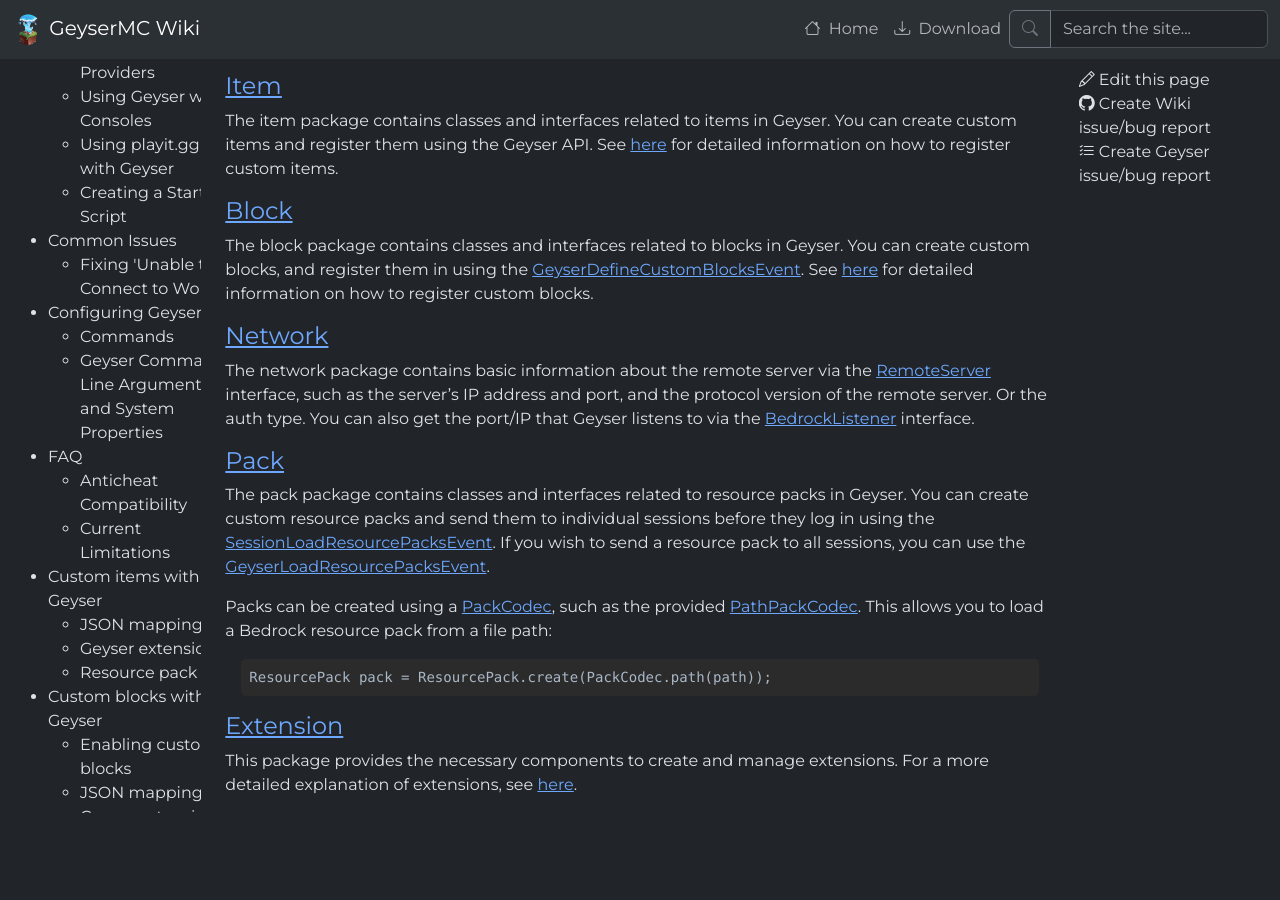
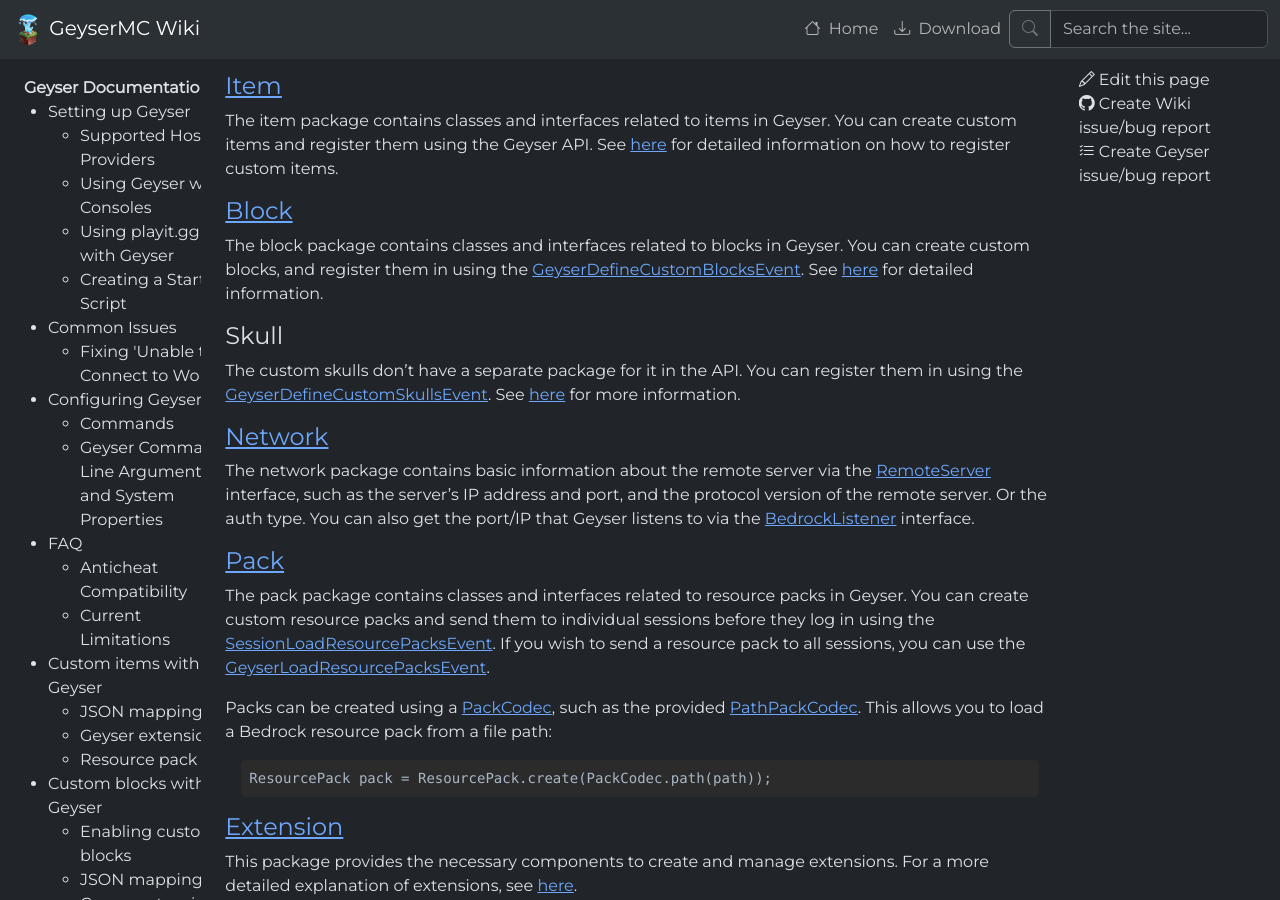
Before and after one commit to GeyserMC/GeyserWiki, a Jekyll site: the page built from _docs/geyser/api.md, in a window 1280 px wide and 900 px high, scrolled down 1896 px. Built offline with Jekyll 4.4.1, drawn with Linux system fonts in a browser that asks for light colours; before the commit the page ends 2709 px from its top, so only the background shows below that.

Commit message:
Update api.md

```diff
--- a/_docs/geyser/api.md
+++ b/_docs/geyser/api.md
@@ -83,7 +83,11 @@
 
 #### [Block](https://github.com/GeyserMC/Geyser/tree/master/api/src/main/java/org/geysermc/geyser/api/block)
 The block package contains classes and interfaces related to blocks in Geyser. You can create custom blocks, and register them in using the [GeyserDefineCustomBlocksEvent](https://github.com/GeyserMC/Geyser/blob/master/api/src/main/java/org/geysermc/geyser/api/event/lifecycle/GeyserDefineCustomBlocksEvent.java).
-See [here](/geyser/custom-blocks) for detailed information on how to register custom blocks.
+See [here](/geyser/custom-blocks) for detailed information.
+
+#### Skull
+The custom skulls don't have a separate package for it in the API. You can register them in using the [GeyserDefineCustomSkullsEvent](https://github.com/GeyserMC/Geyser/blob/master/api/src/main/java/org/geysermc/geyser/api/event/lifecycle/GeyserDefineCustomSkullsEvent.java).
+See [here](/geyser/custom-skulls/) for more information.
 
 #### [Network](https://github.com/GeyserMC/Geyser/tree/master/api/src/main/java/org/geysermc/geyser/api/network)
 The network package contains basic information about the remote server via the
```
